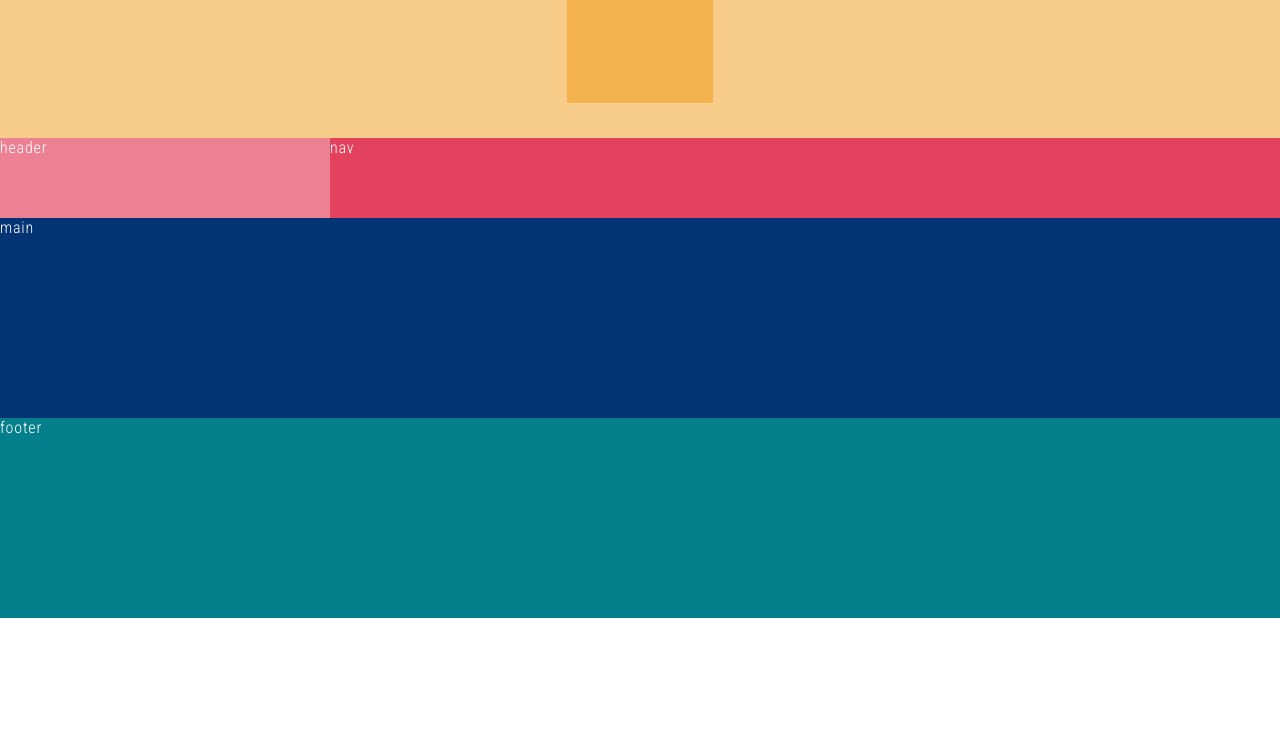
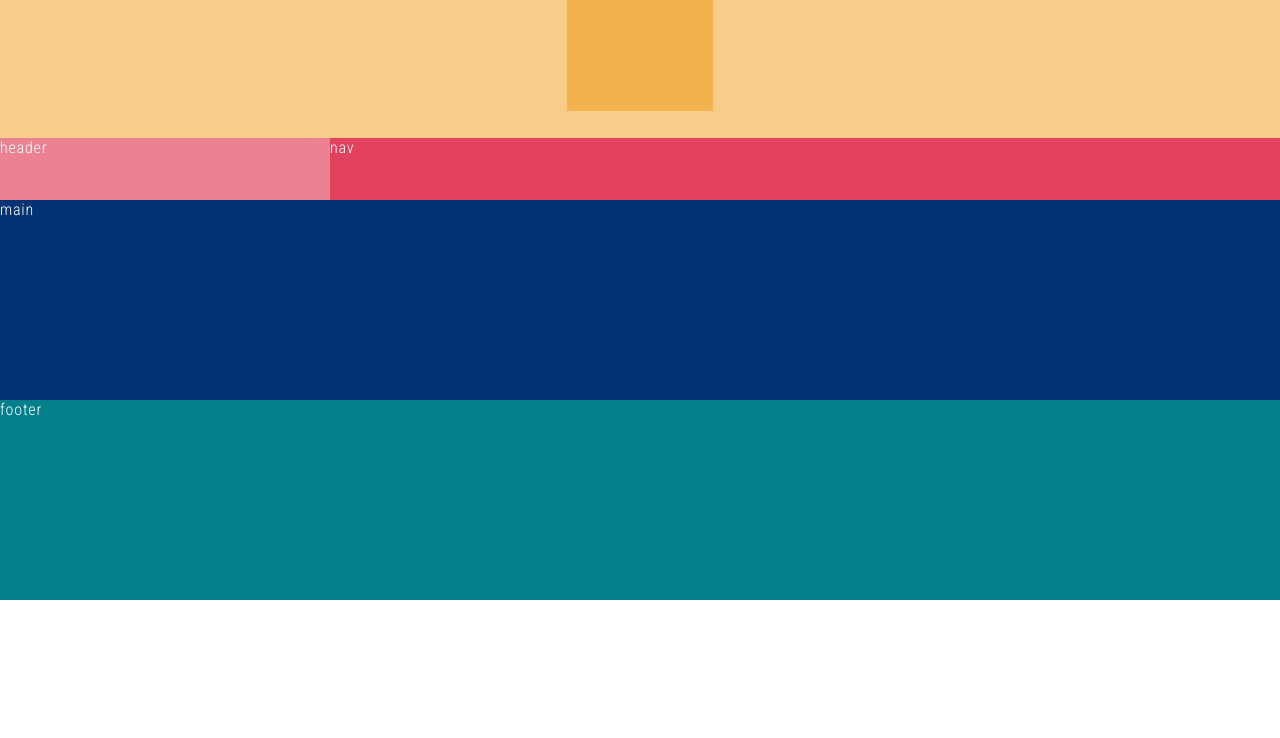
Before and after one commit to kobayashiwa/es6-study-4-3-9, a plain HTML site: page index.html in a window 1280 px wide. Shown: the part 62-800 px from the top of the page. Drawn offline with Linux system fonts and the light colour scheme.

Commit message:
“headerの高さ指定-1000px以上”

```diff
--- a/css/style.css
+++ b/css/style.css
@@ -49,12 +49,17 @@ ul, li {
 	width: 100%;
 	height: 200px;
 	background: rgba(241, 153, 21, 0.5);
+	position: relative;
 }
 .logo {
 	width: 146px;
 	height: 146px;
 	background: rgba(241, 153, 21, 0.5);
 	margin: 0 auto;
+	position: absolute;
+	top: 50%;
+	left: 50%;
+	transform: translate(-50%, -50%);
 }
 @media screen and (max-width: 1000px) {
 	.logo {
@@ -75,14 +80,14 @@ ul, li {
 /** header **/
 header {
 	width: 100%;
-	height: 80px;
+	height: 62px;
 	background: rgba(217, 4, 43, 0.5);
 	position: relative;
 }
 nav {
 	max-width: 950px;
 	width: 100%;
-	height: 80px;
+	height: 62px;
 	background: rgba(217, 4, 43, 0.5);
 	position: absolute;
 	top: 0;
```
